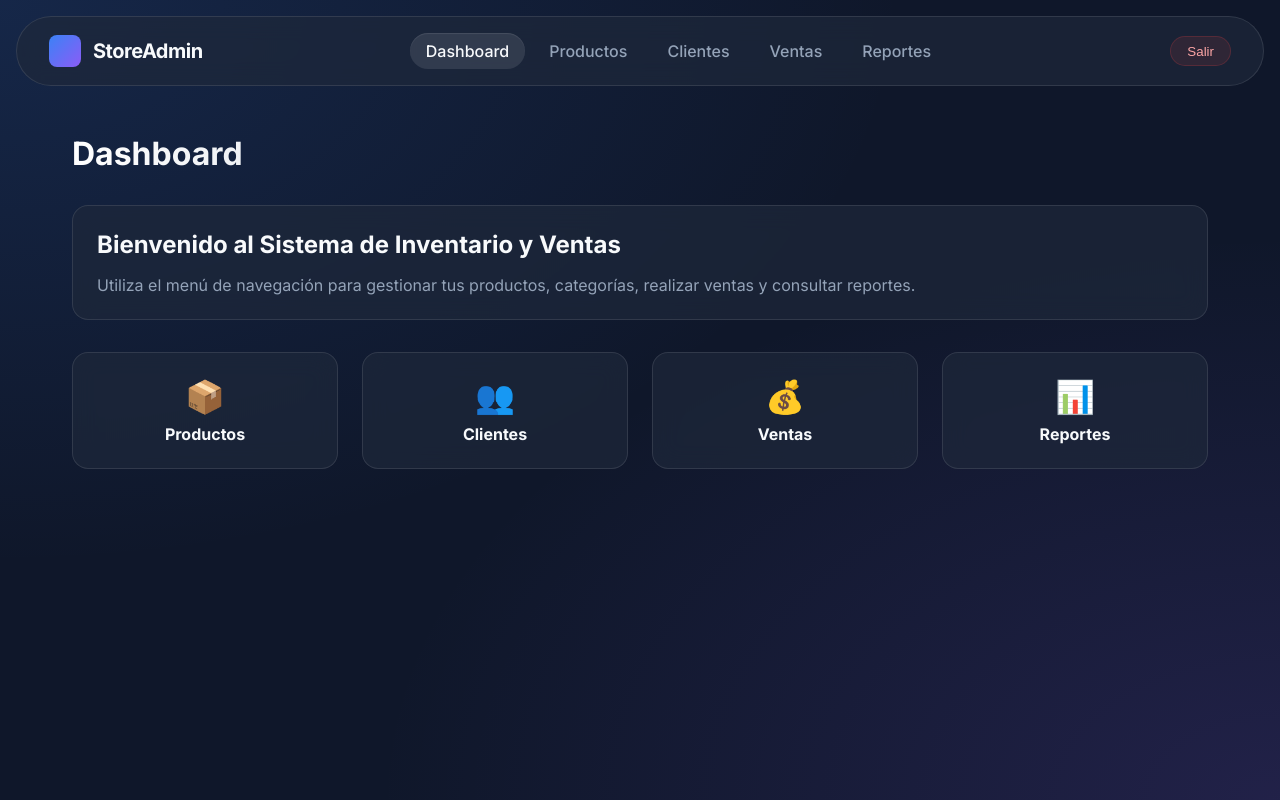
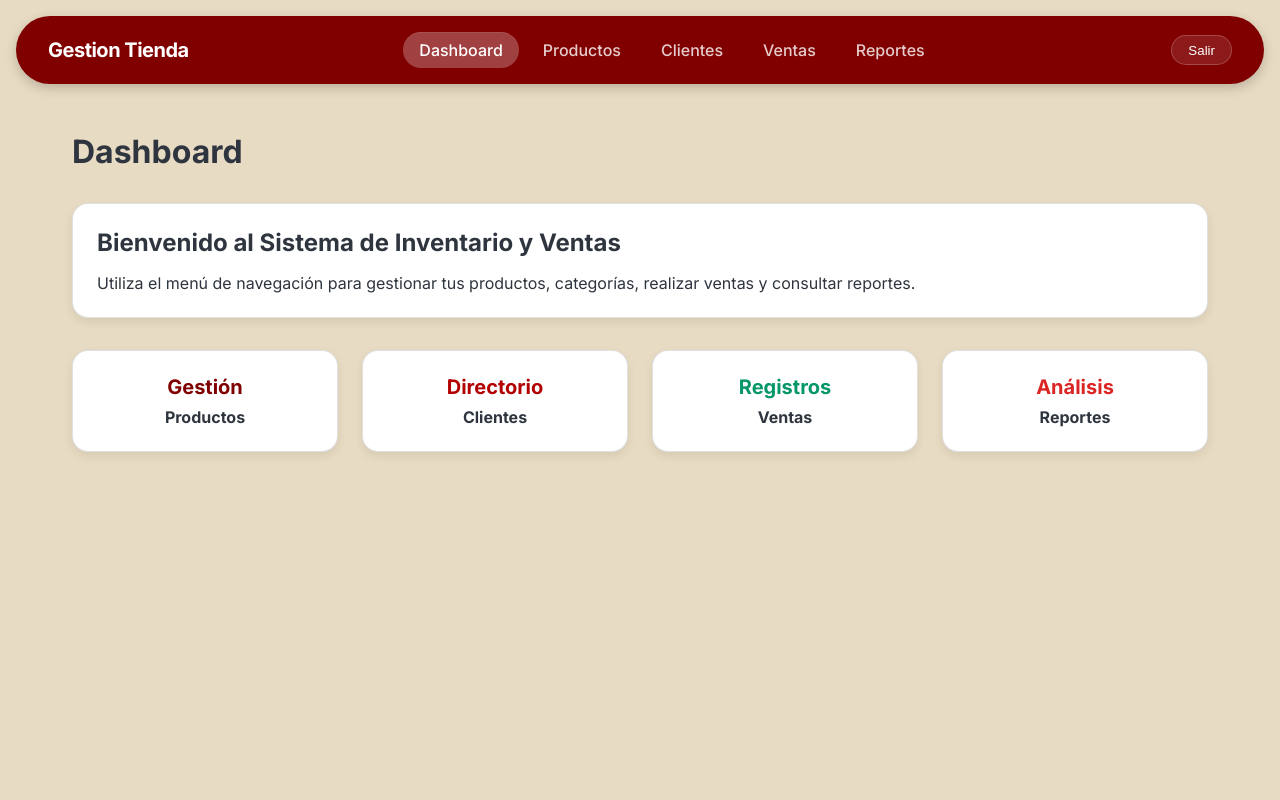
Before and after one commit to Pxdro-410/Proy2-PedroCaso, a Vue app in the folder frontend/: page / in a window 1280 px wide. Built offline with nearby package versions, Linux system fonts and the light colour scheme; sample sign-in values are in the browser's storage.

Commit message:
modificacion de la paleta de colores de la aplicación

```diff
--- a/frontend/src/assets/main.css
+++ b/frontend/src/assets/main.css
@@ -1,16 +1,16 @@
 @import url('https://fonts.googleapis.com/css2?family=Inter:wght@300;400;500;600;700&display=swap');
 
 :root {
-  --bg-dark: #0f172a;
-  --bg-panel: rgba(30, 41, 59, 0.7);
-  --text-primary: #f8fafc;
-  --text-secondary: #94a3b8;
-  --accent-primary: #3b82f6;
-  --accent-glow: rgba(59, 130, 246, 0.5);
-  --accent-secondary: #8b5cf6;
-  --border-color: rgba(255, 255, 255, 0.1);
-  --danger: #ef4444;
-  --success: #10b981;
+  --bg-dark: #e8dbc3;
+  --bg-panel: #FFFFFF;
+  --text-primary: #2e353e;
+  --text-secondary: #2e353e;
+  --accent-primary: #800000;
+  --accent-glow: rgba(128, 0, 0, 0.2);
+  --accent-secondary: #b30000;
+  --border-color: rgba(0, 0, 0, 0.12);
+  --danger: #dc2626;
+  --success: #059669;
 }
 
 * {
@@ -24,19 +24,14 @@ body {
   background-color: var(--bg-dark);
   color: var(--text-primary);
   min-height: 100vh;
-  background-image:
-    radial-gradient(at 0% 0%, rgba(59, 130, 246, 0.15) 0px, transparent 50%),
-    radial-gradient(at 100% 100%, rgba(139, 92, 246, 0.15) 0px, transparent 50%);
-  background-attachment: fixed;
 }
 
-/* Glass panel utility */
+/* Panel utility */
 .glass-panel {
   background: var(--bg-panel);
-  backdrop-filter: blur(12px);
-  -webkit-backdrop-filter: blur(12px);
   border: 1px solid var(--border-color);
   border-radius: 16px;
+  box-shadow: 0 4px 10px rgba(0, 0, 0, 0.08);
 }
 
 /* Base button */
@@ -68,10 +63,7 @@ body {
   font-size: 2rem;
   font-weight: 700;
   margin-bottom: 2rem;
-  background: linear-gradient(to right, #fff, #94a3b8);
-  background-clip: text;
-  -webkit-background-clip: text;
-  -webkit-text-fill-color: transparent;
+  color: var(--text-primary);
 }
 
 .p-6 {
--- a/frontend/src/components/Navbar.vue
+++ b/frontend/src/components/Navbar.vue
@@ -1,8 +1,7 @@
 <template>
-  <nav class="navbar glass-panel">
+  <nav class="navbar">
     <div class="nav-brand">
-      <div class="logo-icon"></div>
-      <span class="brand-text">StoreAdmin</span>
+      <span class="brand-text">Gestion Tienda</span>
     </div>
     <div class="nav-links">
       <RouterLink to="/" class="nav-link" active-class="active">Dashboard</RouterLink>
@@ -44,29 +43,25 @@ const handleLogout = () => {
   position: sticky;
   top: 1rem;
   z-index: 100;
+  background-color: #800000;
+  box-shadow: 0 4px 12px rgba(0, 0, 0, 0.2);
 }
 .nav-brand {
   display: flex;
   align-items: center;
-  gap: 0.75rem;
-}
-.logo-icon {
-  width: 32px;
-  height: 32px;
-  border-radius: 8px;
-  background: linear-gradient(135deg, var(--accent-primary), var(--accent-secondary));
 }
 .brand-text {
   font-weight: 700;
   font-size: 1.25rem;
   letter-spacing: -0.025em;
+  color: #ffffff;
 }
 .nav-links {
   display: flex;
   gap: 0.5rem;
 }
 .nav-link {
-  color: var(--text-secondary);
+  color: rgba(255, 255, 255, 0.8);
   text-decoration: none;
   font-weight: 500;
   padding: 0.5rem 1rem;
@@ -74,12 +69,12 @@ const handleLogout = () => {
   transition: all 0.3s ease;
 }
 .nav-link:hover {
-  color: var(--text-primary);
-  background: rgba(255, 255, 255, 0.05);
+  color: #ffffff;
+  background: rgba(255, 255, 255, 0.15);
 }
 .nav-link.active {
-  color: var(--text-primary);
-  background: rgba(255, 255, 255, 0.1);
+  color: #ffffff;
+  background: rgba(255, 255, 255, 0.25);
   box-shadow: inset 0 1px 1px rgba(255, 255, 255, 0.1);
 }
 .user-info {
@@ -90,12 +85,12 @@ const handleLogout = () => {
 .user-name {
   font-weight: 600;
   font-size: 0.9rem;
-  color: var(--text-primary);
+  color: #ffffff;
 }
 .btn-logout {
-  background: rgba(239, 68, 68, 0.1);
-  color: #fca5a5;
-  border: 1px solid rgba(239, 68, 68, 0.2);
+  background: rgba(255, 255, 255, 0.1);
+  color: #ffffff;
+  border: 1px solid rgba(255, 255, 255, 0.2);
   padding: 0.4rem 1rem;
   border-radius: 20px;
   font-weight: 500;
@@ -103,7 +98,8 @@ const handleLogout = () => {
   transition: all 0.2s ease;
 }
 .btn-logout:hover {
-  background: rgba(239, 68, 68, 0.2);
-  color: #fef2f2;
+  background: #dc2626;
+  color: #ffffff;
+  border-color: #dc2626;
 }
 </style>
--- a/frontend/src/views/ClientesView.vue
+++ b/frontend/src/views/ClientesView.vue
@@ -23,8 +23,8 @@
             <td>{{ cliente.correo }}</td>
             <td>{{ cliente.telefono || 'N/A' }}</td>
             <td>
-              <button class="btn-icon" title="Editar" @click="editCliente(cliente.id_cliente)">✏️</button>
-              <button class="btn-icon text-danger" title="Eliminar" @click="deleteCliente(cliente.id_cliente)">🗑️</button>
+              <button class="btn-text" title="Editar" @click="editCliente(cliente.id_cliente)">Editar</button>
+              <button class="btn-text text-danger" title="Eliminar" @click="deleteCliente(cliente.id_cliente)">Eliminar</button>
             </td>
           </tr>
           <tr v-if="clientes.length === 0">
@@ -187,18 +187,23 @@ onMounted(() => {
 .data-table tbody tr:hover {
   background: rgba(255,255,255,0.05);
 }
-.btn-icon {
+.btn-text {
   background: none;
   border: none;
   cursor: pointer;
-  font-size: 1.2rem;
-  margin-right: 0.5rem;
+  font-size: 0.9rem;
+  font-weight: 600;
+  color: var(--accent-primary);
+  margin-right: 0.75rem;
   opacity: 0.8;
-  transition: opacity 0.2s;
+  transition: all 0.2s;
 }
-.btn-icon:hover {
+.btn-text:hover {
   opacity: 1;
-  transform: scale(1.1);
+  text-decoration: underline;
+}
+.btn-text.text-danger {
+  color: var(--danger);
 }
 
 /* Modal styles */
@@ -243,7 +248,7 @@ onMounted(() => {
   font-weight: 500;
 }
 .form-control {
-  background: rgba(15, 23, 42, 0.6);
+  background: #f8f5f0;
   border: 1px solid var(--border-color);
   color: var(--text-primary);
   padding: 0.75rem;
@@ -255,6 +260,7 @@ onMounted(() => {
   outline: none;
   border-color: var(--accent-primary);
   box-shadow: 0 0 0 2px var(--accent-glow);
+  background: #fff;
 }
 .form-actions {
   display: flex;
@@ -263,8 +269,8 @@ onMounted(() => {
   margin-top: 1rem;
 }
 .btn-secondary {
-  background: rgba(255, 255, 255, 0.1);
-  color: white;
+  background: #f0ebe3;
+  color: var(--text-primary);
   border: 1px solid var(--border-color);
   padding: 0.75rem 1.5rem;
   border-radius: 8px;
@@ -273,6 +279,7 @@ onMounted(() => {
   transition: all 0.3s ease;
 }
 .btn-secondary:hover {
-  background: rgba(255, 255, 255, 0.2);
+  background: #e0d8cd;
 }
+
 </style>
--- a/frontend/src/views/HomeView.vue
+++ b/frontend/src/views/HomeView.vue
@@ -10,19 +10,19 @@
 
     <div style="display: grid; grid-template-columns: repeat(auto-fit, minmax(250px, 1fr)); gap: 1.5rem;">
       <div class="glass-panel p-6" style="text-align: center;">
-        <h3 style="color: var(--accent-primary); margin-bottom: 0.5rem; font-size: 2rem;">📦</h3>
+        <h3 style="color: var(--accent-primary); margin-bottom: 0.5rem; font-size: 1.25rem;">Gestión</h3>
         <h4>Productos</h4>
       </div>
       <div class="glass-panel p-6" style="text-align: center;">
-        <h3 style="color: var(--accent-secondary); margin-bottom: 0.5rem; font-size: 2rem;">👥</h3>
+        <h3 style="color: var(--accent-secondary); margin-bottom: 0.5rem; font-size: 1.25rem;">Directorio</h3>
         <h4>Clientes</h4>
       </div>
       <div class="glass-panel p-6" style="text-align: center;">
-        <h3 style="color: var(--success); margin-bottom: 0.5rem; font-size: 2rem;">💰</h3>
+        <h3 style="color: var(--success); margin-bottom: 0.5rem; font-size: 1.25rem;">Registros</h3>
         <h4>Ventas</h4>
       </div>
       <div class="glass-panel p-6" style="text-align: center;">
-        <h3 style="color: var(--danger); margin-bottom: 0.5rem; font-size: 2rem;">📊</h3>
+        <h3 style="color: var(--danger); margin-bottom: 0.5rem; font-size: 1.25rem;">Análisis</h3>
         <h4>Reportes</h4>
       </div>
     </div>
--- a/frontend/src/views/LoginView.vue
+++ b/frontend/src/views/LoginView.vue
@@ -2,8 +2,7 @@
   <div class="login-container">
     <div class="glass-panel login-box">
       <div class="login-header">
-        <div class="logo-icon-large"></div>
-        <h2>StoreAdmin</h2>
+        <h2>Gestion Tienda</h2>
         <p class="text-secondary">Inicia sesión en tu cuenta</p>
       </div>
 
@@ -92,14 +91,6 @@ const handleLogin = async () => {
   margin-bottom: 2rem;
 }
 
-.logo-icon-large {
-  width: 48px;
-  height: 48px;
-  margin: 0 auto 1rem;
-  border-radius: 12px;
-  background: linear-gradient(135deg, var(--accent-primary), var(--accent-secondary));
-  box-shadow: 0 4px 12px var(--accent-glow);
-}
 
 .login-header h2 {
   font-weight: 700;
@@ -126,7 +117,7 @@ const handleLogin = async () => {
 }
 
 .form-control {
-  background: rgba(15, 23, 42, 0.6);
+  background: #f8f5f0;
   border: 1px solid var(--border-color);
   color: var(--text-primary);
   padding: 0.75rem;
@@ -140,16 +131,16 @@ const handleLogin = async () => {
   outline: none;
   border-color: var(--accent-primary);
   box-shadow: 0 0 0 2px var(--accent-glow);
-  background: rgba(30, 41, 59, 0.8);
+  background: #fff;
 }
 
 .error-msg {
-  color: #fca5a5;
+  color: #991b1b;
   background: rgba(239, 68, 68, 0.1);
   padding: 0.75rem;
   border-radius: 8px;
   font-size: 0.9rem;
   text-align: center;
-  border: 1px solid rgba(239, 68, 68, 0.2);
+  border: 1px solid rgba(239, 68, 68, 0.3);
 }
 </style>
--- a/frontend/src/views/ProductosView.vue
+++ b/frontend/src/views/ProductosView.vue
@@ -31,8 +31,8 @@
             <td>{{ prod.nombre_categoria }}</td>
             <td>{{ prod.nombre_proveedor }}</td>
             <td>
-              <button class="btn-icon" title="Editar" @click="editProduct(prod.id_producto)">✏️</button>
-              <button class="btn-icon text-danger" title="Eliminar" @click="deleteProduct(prod.id_producto)">🗑️</button>
+              <button class="btn-text" title="Editar" @click="editProduct(prod.id_producto)">Editar</button>
+              <button class="btn-text text-danger" title="Eliminar" @click="deleteProduct(prod.id_producto)">Eliminar</button>
             </td>
           </tr>
           <tr v-if="productos.length === 0">
@@ -247,23 +247,28 @@ onMounted(() => {
 .data-table tbody tr:hover {
   background: rgba(255,255,255,0.05);
 }
-.btn-icon {
+.btn-text {
   background: none;
   border: none;
   cursor: pointer;
-  font-size: 1.2rem;
-  margin-right: 0.5rem;
+  font-size: 0.9rem;
+  font-weight: 600;
+  color: var(--accent-primary);
+  margin-right: 0.75rem;
   opacity: 0.8;
-  transition: opacity 0.2s;
+  transition: all 0.2s;
 }
-.btn-icon:hover {
+.btn-text:hover {
   opacity: 1;
-  transform: scale(1.1);
+  text-decoration: underline;
+}
+.btn-text.text-danger {
+  color: var(--danger);
 }
 
 .badge-danger {
   background: rgba(239, 68, 68, 0.2);
-  color: #fca5a5;
+  color: #3b0101;
   padding: 0.25rem 0.5rem;
   border-radius: 4px;
   font-size: 0.85rem;
@@ -271,7 +276,7 @@ onMounted(() => {
 }
 .badge-success {
   background: rgba(16, 185, 129, 0.2);
-  color: #6ee7b7;
+  color: #004e2f;
   padding: 0.25rem 0.5rem;
   border-radius: 4px;
   font-size: 0.85rem;
@@ -294,9 +299,9 @@ onMounted(() => {
 }
 .modal-content {
   width: 100%;
-  max-width: 500px;
+  max-width: 650px;
   padding: 2rem;
-  box-shadow: 0 20px 25px -5px rgba(0, 0, 0, 0.5);
+  box-shadow: 0 20px 25px -5px rgba(0, 0, 0, 0.3);
   animation: modal-in 0.3s ease-out;
 }
 @keyframes modal-in {
@@ -324,7 +329,7 @@ onMounted(() => {
   font-weight: 500;
 }
 .form-control {
-  background: rgba(15, 23, 42, 0.6);
+  background: #f8f5f0;
   border: 1px solid var(--border-color);
   color: var(--text-primary);
   padding: 0.75rem;
@@ -336,9 +341,10 @@ onMounted(() => {
   outline: none;
   border-color: var(--accent-primary);
   box-shadow: 0 0 0 2px var(--accent-glow);
+  background: #fff;
 }
 .form-control option {
-  background: var(--bg-dark);
+  background: #fff;
 }
 .form-actions {
   display: flex;
@@ -347,8 +353,8 @@ onMounted(() => {
   margin-top: 1rem;
 }
 .btn-secondary {
-  background: rgba(255, 255, 255, 0.1);
-  color: white;
+  background: #f0ebe3;
+  color: var(--text-primary);
   border: 1px solid var(--border-color);
   padding: 0.75rem 1.5rem;
   border-radius: 8px;
@@ -357,6 +363,6 @@ onMounted(() => {
   transition: all 0.3s ease;
 }
 .btn-secondary:hover {
-  background: rgba(255, 255, 255, 0.2);
+  background: #e0d8cd;
 }
 </style>
--- a/frontend/src/views/ReportesView.vue
+++ b/frontend/src/views/ReportesView.vue
@@ -256,7 +256,7 @@ onMounted(() => {
 
 .badge-warning {
   background: rgba(245, 158, 11, 0.2);
-  color: #fcd34d;
+  color: #a47e00;
   padding: 0.25rem 0.75rem;
   border-radius: 20px;
   font-size: 0.9rem;
```
Also changed, not shown: frontend/src/views/VentasView.vue (+21 -14 lines).
